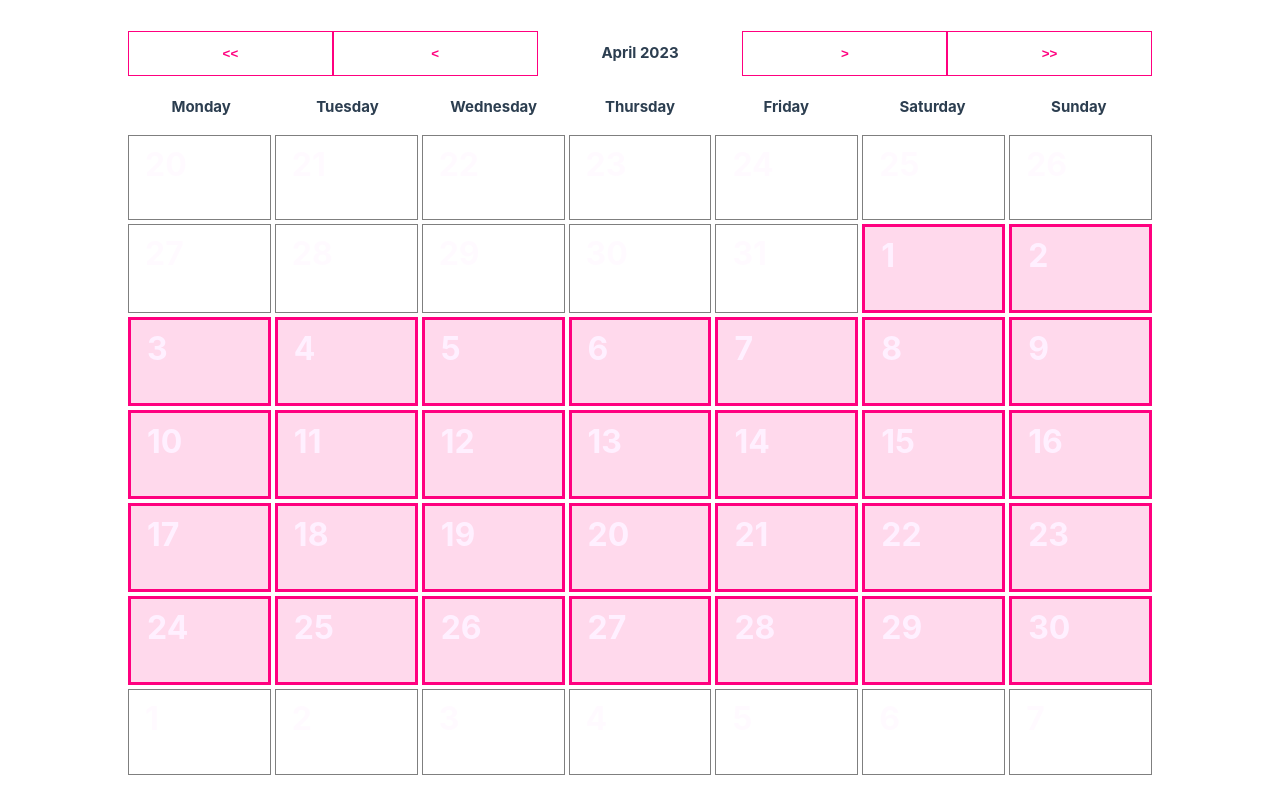
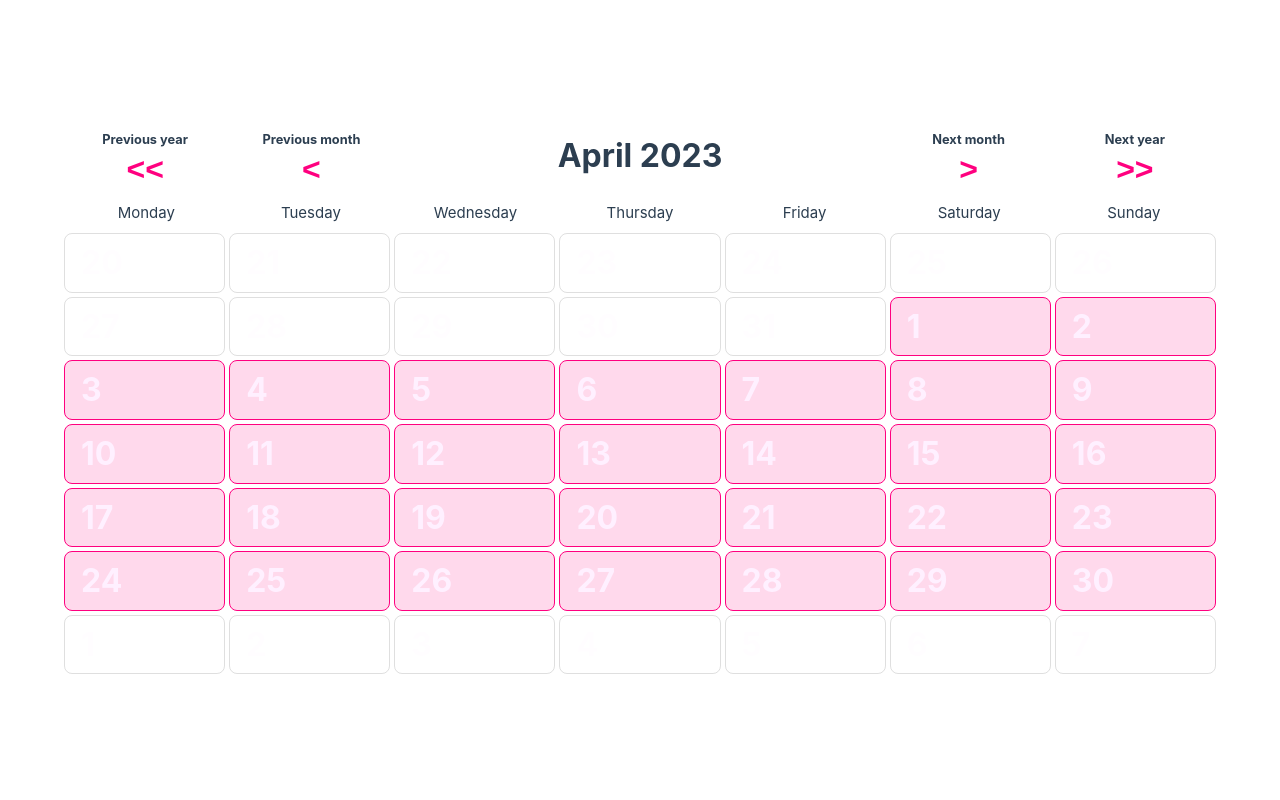
Before and after one commit to mikkmait/calendar, a Vue app: page / in a window 1280 px wide. Built offline with nearby package versions, Linux system fonts and the light colour scheme.

Commit message:
Added the functionality to get items from an events Array and display them in specific dates

```diff
--- a/src/App.vue
+++ b/src/App.vue
@@ -1,4 +1,3 @@
-
 <script>
 import MonthContainer from './components/MonthContainer.vue'
 import NavButton from './components/NavButton.vue'
@@ -40,6 +39,7 @@ export default {
     const daysInNextMth = getDaysInMonth(nextMth.getFullYear(), nextMth.getMonth())
     .slice(0, 49 - calContent.length)
     calContent.push(...daysInNextMth)
+    console.log(calContent)
     return calContent
   },
   currentMth() {
@@ -53,46 +53,30 @@ export default {
  methods: {
   onMthButtonClick (payload) {
     const getMonth = document.getElementsByClassName('month')
-      if (payload === '<') {
-        for (let item of getMonth) {
-          item.classList.add('month-move-right')
-        }
-      } else if (payload === '>') {
-        for (let item of getMonth) {
-          item.classList.add('month-move-left')
-        }
-      }
+    const getHeading = document.getElementById('heading')
+    getHeading.classList.add('hide')
+      if (payload === '<') {for (let item of getMonth) {item.classList.add('month-move-right')}}
+      else if (payload === '>') {for (let item of getMonth) {item.classList.add('month-move-left')}}
     setTimeout(() => {
-      if (payload === '<') {
-        this.countMth -= 1
-      } else if (payload === '>') {
-        this.countMth += 1
-      }
-      for (let item of getMonth) {
-        item.classList.remove('month-move-left', 'month-move-right')
-      }
+      if (payload === '<') {this.countMth -= 1}
+      else if (payload === '>') {this.countMth += 1}
+      for (let item of getMonth) {item.classList.remove('month-move-left', 'month-move-right')}
+      const getHeading = document.getElementById('heading')
+      getHeading.classList.remove('hide')
     }, 800)
   },
   onYearButtonClick (payload) {
     const getMonth = document.getElementsByClassName('month')
-    if (payload === '<<') {
-      for (let item of getMonth) {
-        item.classList.add('month-move-farright')
-      }
-    } else if (payload === '>>') {
-      for (let item of getMonth) {
-        item.classList.add('month-move-farleft')
-      }
-    }
+    const getHeading = document.getElementById('heading')
+    getHeading.classList.add('hide')
+    if (payload === '<<') {for (let item of getMonth) {item.classList.add('month-move-farright')}}
+    else if (payload === '>>') {for (let item of getMonth) {item.classList.add('month-move-farleft')}}
     setTimeout(() => {
-      if (payload === '<<') {
-        this.countYear -= 1
-      } else if (payload === '>>') {
-        this.countYear += 1
-      }
-      for (let item of getMonth) {
-        item.classList.remove('month-move-farleft', 'month-move-farright')
-      }
+      if (payload === '<<') {this.countYear -= 1}
+      else if (payload === '>>') {this.countYear += 1}
+      for (let item of getMonth) {item.classList.remove('month-move-farleft', 'month-move-farright')}
+      const getHeading = document.getElementById('heading')
+      getHeading.classList.remove('hide')
     }, 800)
   },
   translateMonth(month) {
@@ -107,19 +91,19 @@ export default {
 
 <template>
   <div class="cal-head">
-   <div class="nav-item"><NavButton label="<<" @clicked="onYearButtonClick" /></div>
-   <div class="nav-item"><NavButton label="<" @clicked="onMthButtonClick" /></div>
-   <div class="nav-item">
+   <div class="nav-item">Previous year<NavButton label="<<" @clicked="onYearButtonClick" /></div>
+   <div class="nav-item">Previous month<NavButton label="<" @clicked="onMthButtonClick" /></div>
+   <div class="nav-item heading" id="heading">
     {{ translateMonth(currentMth.displayMonth) }}
     {{ currentMth.displayYear }}
    </div>
-   <div class="nav-item"><NavButton label=">" @clicked="onMthButtonClick" /></div>
-   <div class="nav-item"><NavButton label=">>" @clicked="onYearButtonClick" /></div>
+   <div class="nav-item">Next month<NavButton label=">" @clicked="onMthButtonClick" /></div>
+   <div class="nav-item">Next year<NavButton label=">>" @clicked="onYearButtonClick" /></div>
   </div>
   <month-container
    :data="daysInCal"
    :weekdays="weekdays"
-   :currentmonth="currentMth"
+   :currentMonth="currentMth"
   />
 </template>
 
--- a/src/assets/day.css
+++ b/src/assets/day.css
@@ -7,7 +7,8 @@
  color: rgba(255, 240, 255, 100%);
  background-color: rgba(255, 0, 127, 15%);
 
- border: 3px solid rgba(255, 0, 127, 100%);
+ border: 1px solid rgba(255, 0, 127, 100%);
+ border-radius: 8px;
  transition: color linear .7s, border linear 1s;
 }
 
@@ -17,17 +18,20 @@
   position: relative;
   left: 0px;
   padding: 16px;
-  color: rgba(255, 240, 255, 30%);
+  color: rgba(255, 240, 255, 10%);
 
-  border: 1px solid rgba(127, 127, 127, 100%);
+  border: 1px solid rgba(127, 127, 127, 25%);
+  border-radius: 8px;
   transition: color linear .7s, border linear 1s;
  }
 
 .day-current:hover {
+  z-index: 1;
   scale: 125%;
   background-color: rgba(255, 0, 127, 100%);
   border-radius: 16px;
   transition: all linear .2s;
+  cursor: pointer;
 }
 
 .date {
--- a/src/assets/main.css
+++ b/src/assets/main.css
@@ -23,36 +23,27 @@ a,
 .cal-head {
  display: flex;
  flex-direction: row;
- /* border: 1px solid rgba(255, 0, 127, 100%); */
- width: 80vw;
+ width: 90%;
  margin: 4px;
+ gap: 4px;
  text-align: center;
 }
 
 .nav-item {
- /* border: 1px solid rgba(255, 0, 127, 100%); */
- width: 100%;
- height: 100%;
- line-height: 300%;
- font-weight: bold;
- /* cursor: pointer; */
+  flex: 1 1 0;
+  width: min-content;
+  font-size: .8rem;
+  font-weight: bold;
 }
 
-/* @media (hover: hover) {
-  a:hover {
-    background-color: hsla(160, 100%, 37%, 0.2);
-  }
-} */
+.heading {
+  opacity: 1;
+  font-size: 2rem;
+  flex: 3 1 0;
+  transition: all linear .1s;
+}
 
-/* @media (min-width: 1024px) {
-  body {
-    display: flex;
-    place-items: center;
-  }
-
-  #app {
-    display: grid;
-    grid-template-columns: 1fr 1fr;
-    padding: 0 2rem;
-  }
-} */
+.hide {
+  opacity: 0;
+  transition: all linear .3s;
+}
--- a/src/assets/month.css
+++ b/src/assets/month.css
@@ -2,8 +2,7 @@
 .month {
   position: relative;
   left: 0px;
-  width: 80%;
-  height: 80%;
+  width: 90%;
   display: grid;
   grid-auto-flow: row;
   grid-template-columns: repeat(7, 1fr);
@@ -43,13 +42,54 @@
 
 .day-identifier {
   display: flex;
-  width: 80%;
+  width: 90%;
   text-align: center;
 }
 
 .day-item {
-  /* border: 1px solid rgba(255, 0, 127, 100%); */
+  flex: 1 1 0;
+  padding: .5rem;
+}
+
+dialog {
+  background-color: rgba(0, 0, 0, 25%);
+  color: rgba(255, 240, 255, 100%);
+  border: 8px solid rgba(255, 240, 255, 15%);
+  position: relative;
+  width: 50%;
+  height: 50%;
+  padding: 32px;
+  left: 25%;
+  top: 25%;
+  border-radius: 32px;
+  backdrop-filter: blur(4px);
+}
+
+.dialog-top {
+  display: flex;
+  justify-content: space-between;
   width: 100%;
-  padding: 1rem;
+}
+
+.dialog-heading {
+  color:rgba(255, 240, 255, 100%);
   font-weight: bold;
 }
+
+.event {
+  padding: 16px;
+}
+
+button.dialog-close {
+  color: rgba(255, 240, 255, 100%);
+  border: 0;
+  background-color: rgba(0, 0, 0, 0%);
+  cursor: pointer;
+}
+
+button.dialog-close:focus {
+  outline: none;
+  color: rgba(255, 240, 255, 100%);
+  border: 0;
+  background-color: rgba(0, 0, 0, 0%);
+}
--- a/src/components/DayContainer.vue
+++ b/src/components/DayContainer.vue
@@ -4,18 +4,41 @@
     props: {
       date: {required: true},
       month: {required: true},
-      currentmonth: Object
+      currentMonth: Object,
+      borderWeigth: Number
+    },
+    methods: {
+      dayClick (date) {
+        this.$emit('dayClicked', date)
+        this.$emit('eventSort', {year: this.currentMonth.displayYear, month: this.currentMonth.displayMonth, date: this.date})
+        this.$emit('eventList', {year: this.currentMonth.displayYear, month: this.currentMonth.displayMonth, date: this.date})
+      },
+      translateMonth(month) {
+        const months = ['January', 'February', 'March', 'April', 'May', 'June', 'July', 'August', 'September', 'October', 'November', 'December']
+        let monthName = months[month]
+        return monthName
+      },
+      translateDate(date) {
+        return date === 1 ? date + 'st'
+          : date === 2 ? date + 'nd'
+          : date === 3 ? date + 'rd'
+          : date === 21 ? date + 'st'
+          : date === 22 ? date + 'nd'
+          : date === 23 ? date + 'rd'
+          : date === 31 ? date + 'st'
+          : date + 'th'
+      }
     }
   }
 </script>
 
 <template>
-  <div class="day-out" v-if="this.month !== this.currentmonth.displayMonth">
+  <div class="day-out" v-if="this.month !== this.currentMonth.displayMonth">
     <p class="date">{{ date }}</p>
-    <p class="date">{{ month.displayMonth }}</p>
   </div>
-  <div class="day-current" v-else-if="this.currentmonth.displayMonth === this.month">
+  <div class="day-current"
+    v-else-if="this.currentMonth.displayMonth === this.month"
+    @click="dayClick('Events for ' + translateDate(this.date) + ' of ' + translateMonth(this.currentMonth.displayMonth) + ' ' + this.currentMonth.displayYear)">
     <p class="date">{{ date }}</p>
-    <p class="date">{{ month.displayMonth }}</p>
   </div>
 </template>
--- /dev/null
+++ b/src/components/EventList.vue
@@ -0,0 +1,47 @@
+<script>
+
+export default {
+  name: 'EventList',
+  props: {
+    events: {required: true}
+  },
+  computed: {
+    shoeEvents() {
+      console.log(this.events)
+    }
+  }
+}
+
+</script>
+
+<template>
+      <p class="single-event" v-for="event in events">
+        <p class="eventlist hour">{{ event.time }}</p>
+        <span class="eventlist type">{{ event.type }}</span>
+        <span class="eventlist name">{{ event.name }}</span>
+        <span class="eventlist location">{{ event.location }}</span>
+      </p>
+</template>
+
+<style>
+
+.eventlist {
+  margin: 4px;
+}
+
+.hour {
+  font-size: .8rem;
+  margin: 16px 0 0 0;
+}
+
+.type {
+  font-size: .5rem;
+  margin-left: 2rem;
+}
+
+.name {
+  color: rgba(255, 0, 127, 100%);
+  font-weight: bold;
+}
+
+</style>
--- a/src/components/MonthContainer.vue
+++ b/src/components/MonthContainer.vue
@@ -1,19 +1,66 @@
 <script>
 
+import { events } from '../data/events.js'
 import DayContainer from './dayContainer.vue'
+import EventList from './EventList.vue'
+
 export default {
   name: 'MonthContainer',
   props: {
-   data: Array,
-   weekdays: Array,
-   currentmonth: Object
+    data: Array,
+    weekdays: Array,
+    currentMonth: Object,
+    borderWeigth: Number
   },
   data () {
     return {
       date: new Date(),
+      events: events(),
+      dateEvents: []
     }
   },
-  components: { DayContainer }
+  methods: {
+    clickOnDate(payload) {
+      const dialog = document.querySelector('dialog')
+      const heading = document.querySelector('.dialog-heading')
+      dialog.showModal()
+      heading.innerHTML = payload
+    },
+    closeDialog() {
+      const dialog = document.querySelector('#date-closeup')
+      dialog.close()
+    },
+    eventSort(date) {
+      const eventSort = date
+      return eventSort
+    },
+    eventList(date) {
+      const mapped = this.events.map(item => {
+        return {
+          year: item.year,
+          month: item.month,
+          date: item.date,
+          time: item.time,
+          type: item.type,
+          name: item.name
+        }
+      })
+      const mappedFiltered = this.eventSort(date.year + '' + date.month + '' + date.date)
+        ? mapped.filter(item =>
+          item.year + '' + item.month + '' + item.date ===
+          this.eventSort(date.year) + '' + this.eventSort(date.month) + '' + this.eventSort(date.date))
+        : mapped
+      console.log(mappedFiltered)
+      this.dateEvents = mappedFiltered
+      return mappedFiltered
+    },
+    translateMonth(month) {
+      const months = ['January', 'February', 'March', 'April', 'May', 'June', 'July', 'August', 'September', 'October', 'November', 'December']
+      let monthName = months[month]
+      return monthName
+    }
+  },
+  components: { DayContainer, EventList }
 }
 </script>
 
@@ -23,9 +70,20 @@ export default {
   </div>
   <div class="month">
     <DayContainer v-for="day in data"
-    :date="day.getDate()"
-    :month="day.getMonth()"
-    :currentmonth="currentmonth"
+      :date="day.getDate()"
+      :month="day.getMonth()"
+      :currentMonth="currentMonth"
+      :borderWeigth="borderWeigth"
+      @dayClicked="clickOnDate"
+      @eventSort="eventSort"
+      @eventList="eventList"
     />
   </div>
+  <dialog id="date-closeup">
+    <div class="dialog-top">
+      <span class="dialog-heading"></span>
+      <button class="dialog-close" @click="closeDialog">X</button>
+    </div>
+    <EventList :events="dateEvents" />
+  </dialog>
 </template>
--- a/src/components/NavButton.vue
+++ b/src/components/NavButton.vue
@@ -26,13 +26,10 @@
 <style scoped>
 button {
   background-color: rgba(0, 0, 0, 0%);
-  border: 1px solid rgba(255, 0, 127, 100%);
+  border: 0;
   width: 100%;
-  height: 100%;
-  /* padding: 4px 8px; */
-  /* margin: 8px; */
   color: rgba(255, 0, 127, 100%);
-  /* font-size: 1.2rem; */
+  font-size: 2rem;
   font-weight: bold;
   cursor: pointer;
 }
--- /dev/null
+++ b/src/data/events.js
@@ -0,0 +1,8 @@
+const eventList = [
+  { name: 'Swan Lake premiere', type: 'PERSONAL', time: '19:00', date: 28, month: 3, year: 2023, location: 'Tallinn' },
+  { name: 'Frost / Bite premiere', type: 'PERSONAL', time: '19:00', date: 29, month: 3, year: 2023, location: 'Riga' }
+]
+
+export const events = () => {
+  return eventList
+}
```
Lines whose indentation alone changed are shown as unchanged.
